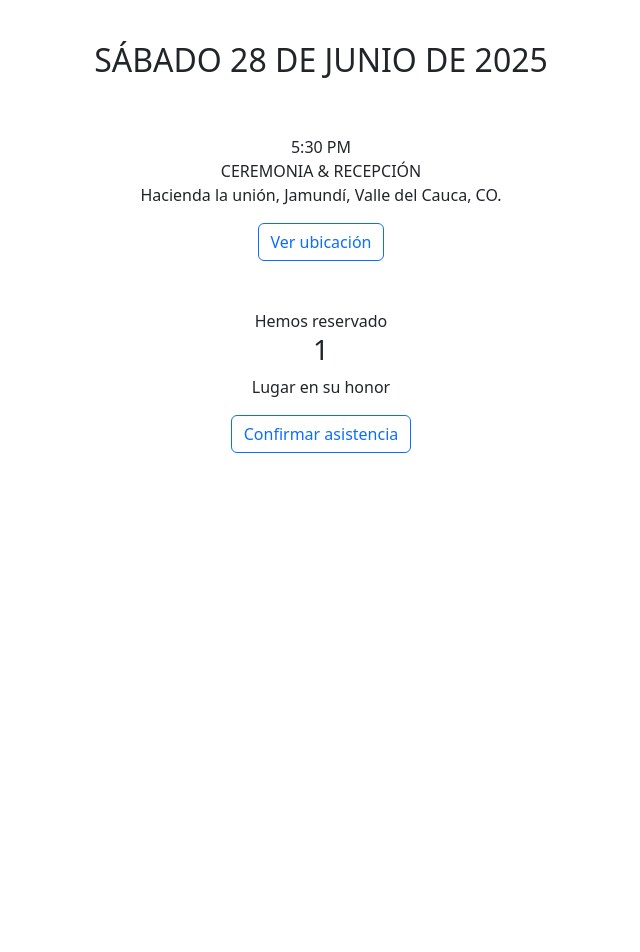
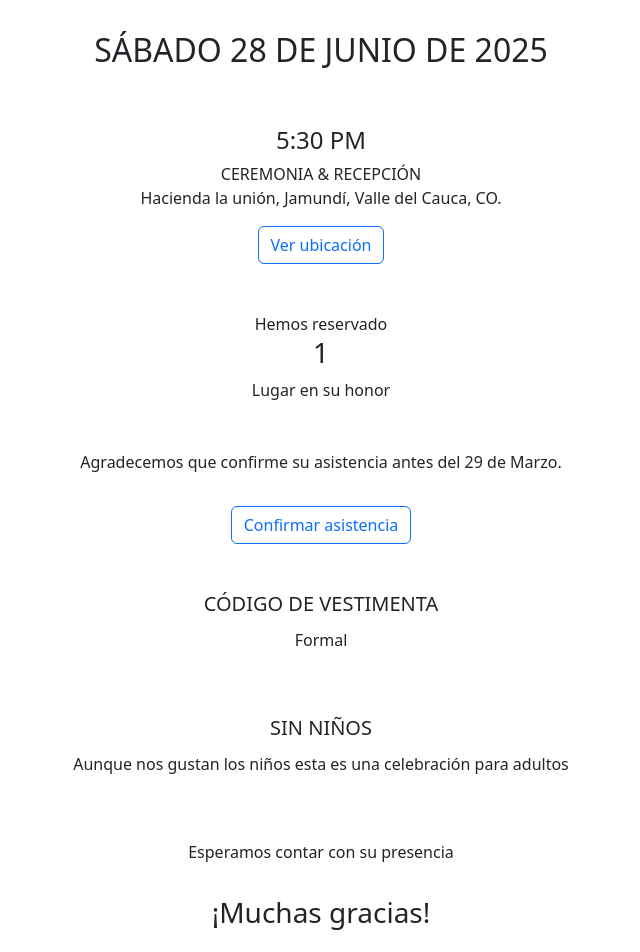
Before and after one commit to edacevedo/invitacion, a React (Create React App) app: page / in a window 1280 px wide. Shown: the part 1080-2032 px from the top of the page, without its empty margins (319-959 px from the left). Before the commit the page ends 1613 px from the top, so only its background shows below. Built offline with nearby package versions, Linux system fonts and the light colour scheme.

Commit message:
first commit

```diff
--- a/src/App.js
+++ b/src/App.js
@@ -10,34 +10,41 @@ import homeImage from './resources/img/home-image.jpeg'
 function App() {
   return (
     <Container>
+
       <Row className="justify-content-center pt-3">
         <Col xs="auto"><h1 className='text-center'>Fuimos hechos para estar juntos...</h1></Col>
       </Row>
+
       <Row className="justify-content-center">
         <Col xs={8} sm={4} className='justify-content-center'>
           <img src={logo} alt="logo" className='w-100' />
         </Col>
       </Row>
+
       <Row className="justify-content-center pt-1">
-        <Col xs="auto"><h2>¡NOS CASAMOS!</h2></Col>
+        <Col xs="auto"><h4>¡NOS CASAMOS!</h4></Col>
       </Row>
+
       <Row className="justify-content-center pt-3">
         <Col xs={12} sm={8} className='justify-content-center'>
           <img src={homeImage} alt="logo" className='w-100' />
         </Col>
       </Row>
+
       <Row className="justify-content-center pt-5">
         <Col  >
           <p className='text-center'>Con nuestro amor y la bendición de Dios tenemos el honor de invitarte a nuestra boda.</p>
         </Col>
       </Row>
 
+
       <Row className="justify-content-center pt-5">
         <Col xs="auto" className='justify-content-center'><h2>SÁBADO 28 DE JUNIO DE 2025</h2></Col>
       </Row>
 
+
       <Row className="justify-content-center pt-5">
-        <Col xs="auto" className='justify-content-center'>5:30 PM</Col>
+        <Col xs="auto" className='justify-content-center'><h4 className='text-center'>5:30 PM</h4></Col>
       </Row>
       <Row className="justify-content-center">
         <Col xs="auto" className='justify-content-center'>CEREMONIA & RECEPCIÓN</Col>
@@ -51,6 +58,7 @@ function App() {
         </Col>
       </Row>
 
+
       <Row className="justify-content-center pt-5">
         <Col xs="auto" className='justify-content-center'>Hemos reservado</Col>
       </Row>
@@ -59,6 +67,9 @@ function App() {
       </Row>
       <Row className="justify-content-center">
         <Col xs="auto" className='justify-content-center'>Lugar en su honor</Col>
+      </Row>
+      <Row className="justify-content-center pt-5">
+        <Col xs="auto" className='justify-content-center'><p className='text-center'>Agradecemos que confirme su asistencia antes del 29 de Marzo.</p></Col>
       </Row>
       <Row className="justify-content-center pt-3">
         <Col xs="auto" className='justify-content-center'>
@@ -69,6 +80,31 @@ function App() {
       </Row>
 
 
+      <Row className="justify-content-center pt-5">
+        <Col xs="auto" className='justify-content-center'><h5>CÓDIGO DE VESTIMENTA</h5></Col>
+      </Row>
+      <Row className="justify-content-center pt-1">
+        <Col xs="auto" className='justify-content-center'><p className='text-center'>Formal</p></Col>
+      </Row>
+
+      <Row className="justify-content-center pt-5">
+        <Col xs="auto" className='justify-content-center'><h5>SIN NIÑOS</h5></Col>
+      </Row>
+      <Row className="justify-content-center pt-1">
+        <Col xs="auto" className='justify-content-center'><p className='text-center'>Aunque nos gustan los niños esta es una celebración para adultos</p></Col>
+      </Row>
+
+
+      <Row className="justify-content-center pt-5">
+        <Col xs="auto" className='justify-content-center'><p className='text-center'>Esperamos contar con su presencia</p></Col>
+      </Row>
+      <Row className="justify-content-center pt-3">
+        <Col xs="auto" className='justify-content-center'><h3>¡Muchas gracias!</h3></Col>
+      </Row>
+
+
+
+
     </Container>);
 
 }
```
